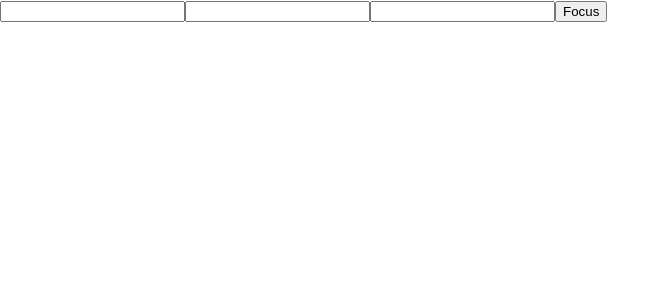
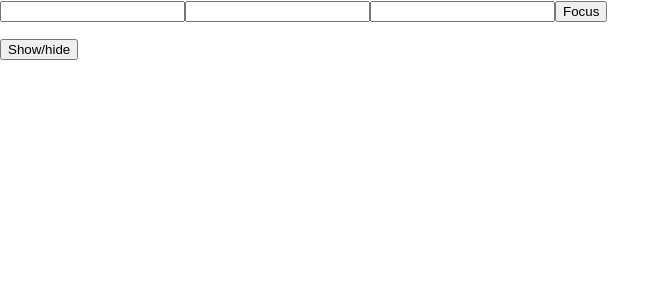
Before and after one commit to LuisGhz/react-4h-course-7, a React (Create React App) app: page / in a window 1280 px wide. Shown: the top 300 px of the page, without its empty margins (0-670 px from the left). Built offline with nearby package versions, Linux system fonts and the light colour scheme.

Commit message:
Import Component Show or hide it depending of show state

```diff
--- a/src/App.js
+++ b/src/App.js
@@ -1,5 +1,8 @@
-import { useRef } from 'react';
+import { useRef, useState } from 'react';
+import Component from 'components/Component';
 function App() {
+  const [show, setShow] = useState(true);
+
   const inputRef = useRef();
   return (
     <div className="App">
@@ -9,6 +12,11 @@ function App() {
       <button onClick={() => {
         inputRef.current.focus();
       }} >Focus</button>
+      <p></p>
+      <button onClick={ () => setShow(!show) }>Show/hide</button>
+      {
+        show && <Component />
+      }
     </div>
   );
 }
```
